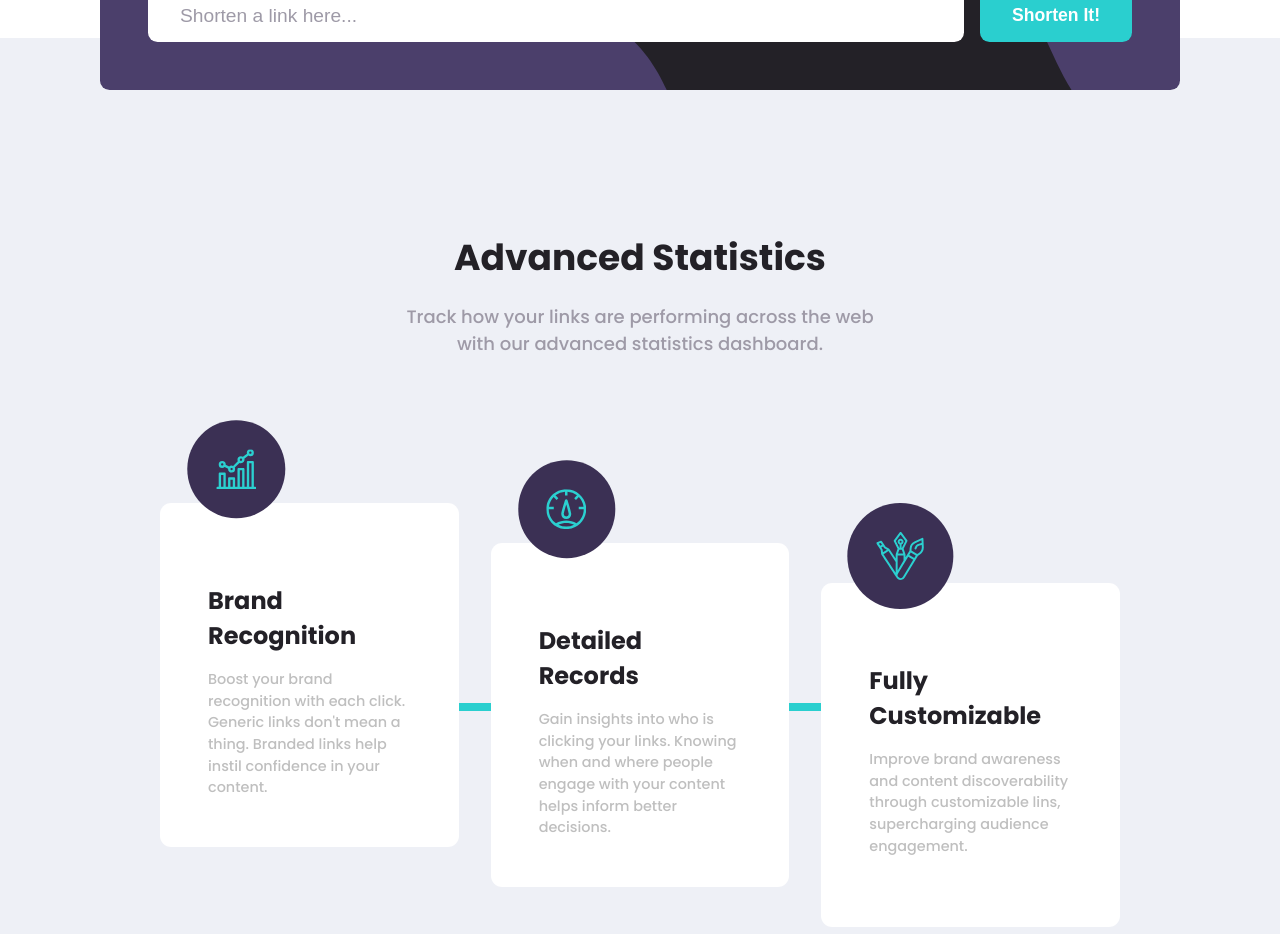
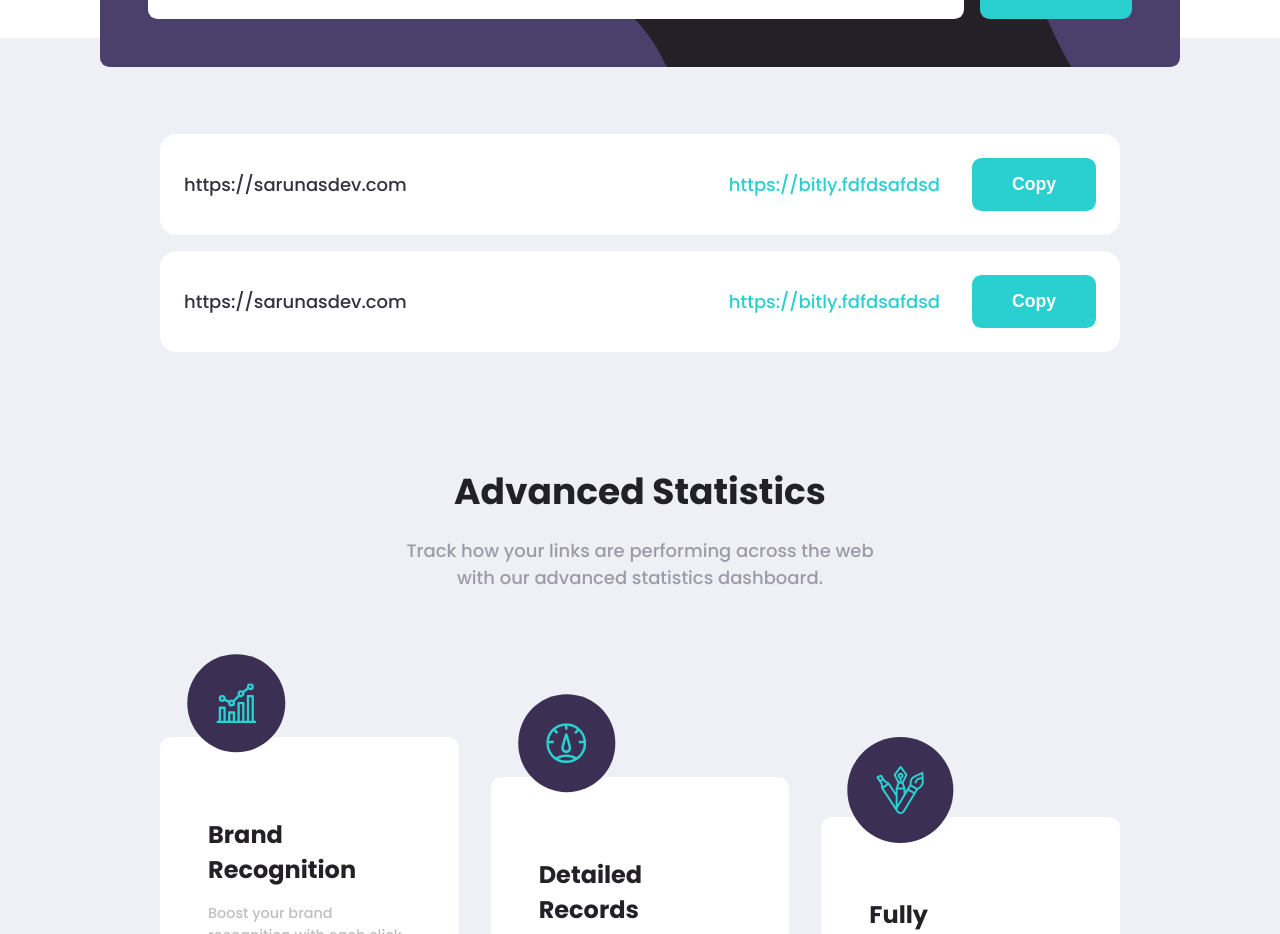
Before and after one commit to slekstut/url-shortening-api-master, a Vue app: page / in a window 1280 px wide. Shown: the part 821-1755 px from the top of the page. Built offline with nearby package versions, Linux system fonts and the light colour scheme.

Commit message:
entered values display boxes styled

```diff
--- a/src/views/About.vue
+++ b/src/views/About.vue
@@ -9,6 +9,24 @@
           </div>
           <div class="error-msg">
             <p>Please add a link</p>
+          </div>
+        </div>
+      </div>
+      <div class="shortened-url">
+        <div class="shortened-url__inner">
+          <a href="#" target="_blank">https://sarunasdev.com</a>
+          <div>
+            <a href="#" target="_blank">https://bitly.fdfdsafdsd</a>
+            <CopyBtn class="active-btn">Copy</CopyBtn>
+          </div>
+        </div>
+      </div>
+      <div class="shortened-url">
+        <div class="shortened-url__inner">
+          <a href="#" target="_blank">https://sarunasdev.com</a>
+          <div>
+            <a href="#" target="_blank">https://bitly.fdfdsafdsd</a>
+            <CopyBtn class="active-btn">Copy</CopyBtn>
           </div>
         </div>
       </div>
@@ -70,10 +88,11 @@
 
 <script>
 import ShortenBtn from "../components/BasicBtn.vue";
+import CopyBtn from "../components/BasicBtn.vue";
 
 export default {
   name: "About",
-  components: { ShortenBtn },
+  components: { ShortenBtn, CopyBtn },
 };
 </script>
 
@@ -132,6 +151,37 @@ export default {
             &:focus {
               outline: none;
             }
+          }
+          button {
+            border-radius: 0.6rem;
+          }
+        }
+      }
+    }
+    .shortened-url {
+      transform: translateY(6rem);
+      background-color: $white;
+      border-radius: 1rem;
+      margin-bottom: 1rem;
+      &__inner {
+        display: flex;
+        flex-direction: row;
+        justify-content: space-between;
+        align-items: center;
+        padding: 1.5rem;
+        a {
+          color: $veryDarkBlue;
+          text-decoration: none;
+        }
+        div {
+          display: flex;
+          flex-direction: row;
+          gap: 2rem;
+          justify-content: space-between;
+          align-items: center;
+          a {
+            color: $cyan;
+            text-decoration: none;
           }
           button {
             border-radius: 0.6rem;
```
Also changed, not shown: src/views/Shortener.vue (deleted, +0 -73 lines).
